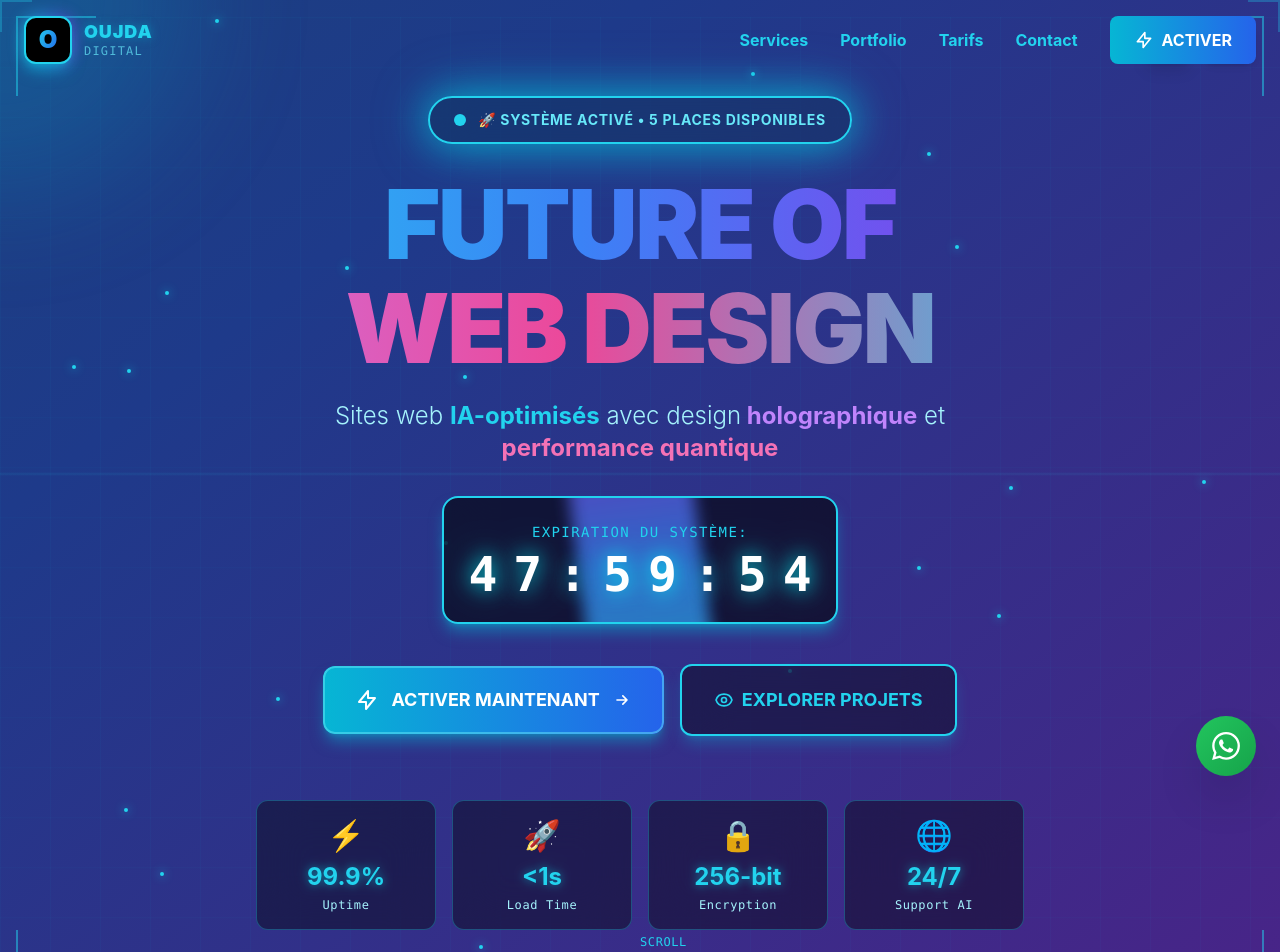
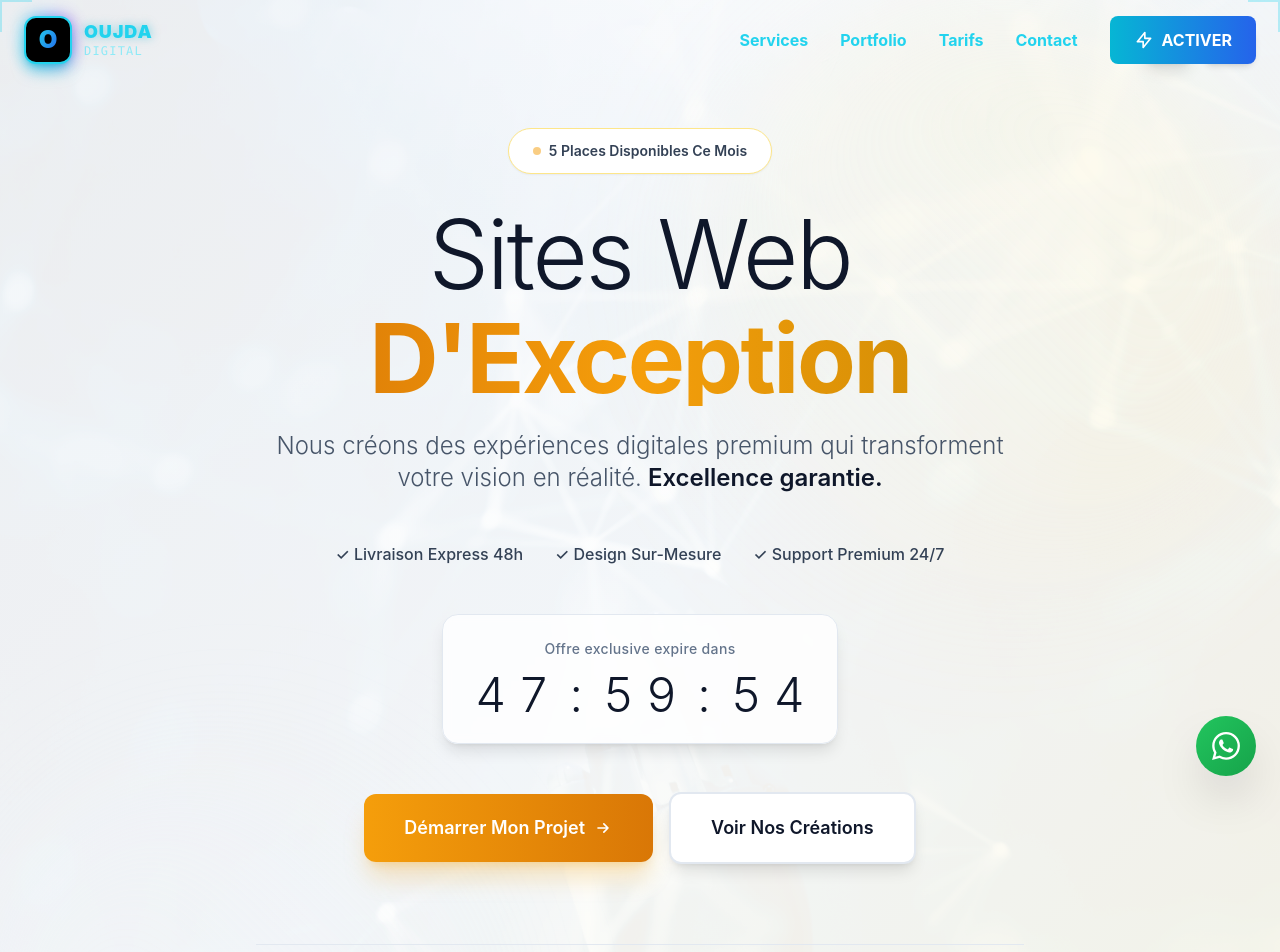
Before and after one commit to jacksparow-222/dd, a Next.js app: page / in a window 1280 px wide. Shown: the top 952 px of the page. Built offline with nearby package versions, Linux system fonts and the light colour scheme.

Commit message:
Update Hero.jsx

```diff
--- a/components/Hero.jsx
+++ b/components/Hero.jsx
@@ -4,7 +4,6 @@ import { useEffect, useState } from 'react';
 export default function Hero(){
   const [spots,setSpots]=useState(5);
   const [timeLeft,setTimeLeft]=useState(48*3600);
-  const [mousePosition, setMousePosition] = useState({ x: 0, y: 0 });
 
   useEffect(()=>{
     const t=setInterval(()=>setTimeLeft(s=>s>0?s-1:0),1000);
@@ -16,14 +15,6 @@ export default function Hero(){
     return ()=>clearInterval(t);
   },[]);
 
-  useEffect(() => {
-    const handleMouseMove = (e) => {
-      setMousePosition({ x: e.clientX, y: e.clientY });
-    };
-    window.addEventListener('mousemove', handleMouseMove);
-    return () => window.removeEventListener('mousemove', handleMouseMove);
-  }, []);
-
   const format = s=>{
     const h=Math.floor(s/3600).toString().padStart(2,'0');
     const m=Math.floor((s%3600)/60).toString().padStart(2,'0');
@@ -32,191 +23,112 @@ export default function Hero(){
   }
 
   return (
-    <section className="relative min-h-screen flex items-center justify-center overflow-hidden bg-black">
-      {/* Custom Wallpaper Background - ADD YOUR IMAGE HERE */}
+    <section className="relative min-h-screen flex items-center justify-center overflow-hidden bg-gradient-to-br from-slate-50 via-white to-amber-50">
+      {/* Custom Wallpaper Background - Subtle and Elegant */}
       <div className="absolute inset-0 z-0">
-        {/* Replace '/wallpaper.jpg' with your image path when ready */}
         <div
-          className="absolute inset-0 bg-cover bg-center bg-no-repeat opacity-40"
+          className="absolute inset-0 bg-cover bg-center bg-no-repeat opacity-5"
           style={{
-            backgroundImage: `url('/wallpaper.jpg')`,
-            filter: 'blur(0px)'
+            backgroundImage: `url('/wallpaper.jpg')`
           }}
         ></div>
-        {/* Fallback animated gradient if no wallpaper */}
-        <div className="absolute inset-0 bg-gradient-to-br from-cyan-900 via-blue-900 to-purple-900 animate-gradient"></div>
       </div>
 
-      {/* Animated Tech Grid */}
-      <div className="absolute inset-0 z-0 opacity-30">
-        <div className="absolute inset-0" style={{
-          backgroundImage: `
-            linear-gradient(rgba(0, 255, 255, 0.1) 1px, transparent 1px),
-            linear-gradient(90deg, rgba(0, 255, 255, 0.1) 1px, transparent 1px)
-          `,
-          backgroundSize: '50px 50px',
-          animation: 'grid-move 20s linear infinite'
-        }}></div>
-      </div>
-
-      {/* Floating Tech Particles */}
-      <div className="absolute inset-0 z-0">
-        {[...Array(20)].map((_, i) => (
-          <div
-            key={i}
-            className="absolute w-1 h-1 bg-cyan-400 rounded-full animate-float"
-            style={{
-              left: `${Math.random() * 100}%`,
-              top: `${Math.random() * 100}%`,
-              animationDelay: `${Math.random() * 5}s`,
-              animationDuration: `${5 + Math.random() * 10}s`,
-              boxShadow: '0 0 10px rgba(0, 255, 255, 0.8)'
-            }}
-          ></div>
-        ))}
-      </div>
-
-      {/* Mouse Glow Effect */}
-      <div
-        className="absolute w-96 h-96 bg-cyan-500 rounded-full opacity-20 blur-3xl pointer-events-none z-0 transition-all duration-300"
-        style={{
-          left: `${mousePosition.x - 192}px`,
-          top: `${mousePosition.y - 192}px`,
-        }}
-      ></div>
-
-      {/* Scanline Effect */}
-      <div className="absolute inset-0 z-0 pointer-events-none opacity-10">
-        <div className="absolute inset-0 bg-gradient-to-b from-transparent via-cyan-400 to-transparent h-1 animate-scan"></div>
-      </div>
+      {/* Subtle decorative elements */}
+      <div className="absolute top-0 right-0 w-[600px] h-[600px] bg-gradient-to-bl from-amber-100/40 to-transparent rounded-full blur-3xl"></div>
+      <div className="absolute bottom-0 left-0 w-[500px] h-[500px] bg-gradient-to-tr from-slate-100/40 to-transparent rounded-full blur-3xl"></div>
 
       {/* Content */}
-      <div className="relative z-10 max-w-6xl mx-auto px-6 py-24 text-center">
-        {/* Holographic Badge */}
-        <div className="inline-flex items-center gap-3 px-6 py-3 mb-8 rounded-full border-2 border-cyan-400 bg-cyan-950/30 backdrop-blur-xl shadow-lg shadow-cyan-500/50 animate-pulse-glow">
-          <div className="relative flex h-3 w-3">
-            <span className="animate-ping absolute inline-flex h-full w-full rounded-full bg-cyan-400 opacity-75"></span>
-            <span className="relative inline-flex rounded-full h-3 w-3 bg-cyan-400"></span>
-          </div>
-          <span className="text-cyan-300 font-bold text-sm tracking-wider">
-            🚀 SYSTÈME ACTIVÉ • {spots} PLACES DISPONIBLES
+      <div className="relative z-10 max-w-6xl mx-auto px-6 py-32 text-center">
+        {/* Premium Badge */}
+        <div className="inline-flex items-center gap-2 px-6 py-3 mb-8 bg-white border border-amber-200 rounded-full shadow-sm">
+          <div className="w-2 h-2 bg-amber-500 rounded-full animate-pulse"></div>
+          <span className="text-sm font-semibold text-slate-700">
+            {spots} Places Disponibles Ce Mois
           </span>
         </div>
 
-        {/* Main Heading with Glitch Effect */}
-        <h1 className="text-5xl md:text-7xl lg:text-8xl font-black text-white mb-6 leading-tight tracking-tight">
-          <span className="block" data-text="FUTURE OF">
-            <span className="relative inline-block text-transparent bg-clip-text bg-gradient-to-r from-cyan-400 via-blue-500 to-purple-600 animate-gradient-x">
-              FUTURE OF
-            </span>
-          </span>
-          <span className="block mt-2" data-text="WEB DESIGN">
-            <span className="relative inline-block text-transparent bg-clip-text bg-gradient-to-r from-purple-400 via-pink-500 to-cyan-400 animate-gradient-x">
-              WEB DESIGN
-            </span>
+        {/* Main Heading */}
+        <h1 className="text-6xl md:text-7xl lg:text-8xl font-light text-slate-900 mb-6 leading-tight tracking-tight">
+          Sites Web
+          <span className="block font-bold bg-gradient-to-r from-amber-600 via-amber-500 to-yellow-600 bg-clip-text text-transparent mt-2">
+            D'Exception
           </span>
         </h1>
 
-        {/* Subheading with Typing Effect */}
-        <p className="text-xl md:text-2xl text-cyan-200 mb-8 max-w-3xl mx-auto leading-relaxed font-light">
-          Sites web <span className="text-cyan-400 font-bold">IA-optimisés</span> avec design
-          <span className="text-purple-400 font-bold"> holographique</span> et
-          <span className="text-pink-400 font-bold"> performance quantique</span>
+        {/* Subheading */}
+        <p className="text-xl md:text-2xl text-slate-600 mb-12 max-w-3xl mx-auto leading-relaxed font-light">
+          Nous créons des expériences digitales premium qui transforment votre vision en réalité.
+          <span className="font-semibold text-slate-900"> Excellence garantie.</span>
         </p>
 
-        {/* Futuristic Countdown */}
-        <div className="inline-block mb-10 group">
-          <div className="bg-black/60 backdrop-blur-xl border-2 border-cyan-400 rounded-2xl p-6 shadow-lg shadow-cyan-500/50 relative overflow-hidden">
-            {/* Animated border glow */}
-            <div className="absolute inset-0 bg-gradient-to-r from-cyan-400 via-blue-500 to-purple-600 opacity-75 blur animate-border-flow"></div>
+        {/* Value Propositions */}
+        <div className="flex flex-wrap justify-center gap-8 mb-12 text-slate-700">
+          {[
+            '✓ Livraison Express 48h',
+            '✓ Design Sur-Mesure',
+            '✓ Support Premium 24/7'
+          ].map((item, i) => (
+            <div key={i} className="flex items-center gap-2 text-sm md:text-base font-medium">
+              {item}
+            </div>
+          ))}
+        </div>
 
-            <div className="relative z-10">
-              <p className="text-cyan-400 text-sm mb-2 font-mono tracking-widest">EXPIRATION DU SYSTÈME:</p>
-              <div className="flex gap-4 text-4xl md:text-5xl font-bold text-white font-mono tabular-nums">
-                {format(timeLeft).split('').map((char, i) => (
-                  <span
-                    key={i}
-                    className="inline-block"
-                    style={{
-                      textShadow: '0 0 20px rgba(0, 255, 255, 0.8), 0 0 40px rgba(0, 255, 255, 0.4)',
-                      animation: char === ':' ? 'pulse 1s infinite' : 'none'
-                    }}
-                  >
-                    {char}
-                  </span>
-                ))}
-              </div>
+        {/* Elegant Countdown */}
+        <div className="inline-block mb-12">
+          <div className="bg-white/80 backdrop-blur-sm border border-slate-200 rounded-2xl px-8 py-6 shadow-lg">
+            <p className="text-slate-500 text-sm mb-3 font-medium tracking-wide">Offre exclusive expire dans</p>
+            <div className="flex gap-3 text-4xl md:text-5xl font-light text-slate-900 tabular-nums">
+              {format(timeLeft).split('').map((char, i) => (
+                <span key={i} className="inline-block min-w-[1ch]">
+                  {char}
+                </span>
+              ))}
             </div>
           </div>
         </div>
 
-        {/* Futuristic CTA Buttons */}
-        <div className="flex flex-col sm:flex-row gap-4 justify-center items-center mb-16">
+        {/* Premium CTA */}
+        <div className="flex flex-col sm:flex-row gap-4 justify-center items-center">
           <a
             href={`https://wa.me/${(process.env.NEXT_PUBLIC_WHATSAPP||'+212600000000').replace(/\D/g,'')}`}
-            className="group relative px-8 py-5 bg-gradient-to-r from-cyan-500 to-blue-600 rounded-xl font-bold text-lg text-white overflow-hidden transform hover:scale-105 transition-all duration-300 shadow-lg shadow-cyan-500/50 hover:shadow-cyan-500/80"
+            className="group px-10 py-5 bg-gradient-to-r from-amber-500 to-amber-600 text-white rounded-xl font-semibold text-lg shadow-xl shadow-amber-500/25 hover:shadow-2xl hover:shadow-amber-500/40 transform hover:-translate-y-1 transition-all duration-300"
           >
-            <span className="relative z-10 flex items-center gap-3">
-              <svg className="w-6 h-6" fill="none" stroke="currentColor" viewBox="0 0 24 24">
-                <path strokeLinecap="round" strokeLinejoin="round" strokeWidth={2} d="M13 10V3L4 14h7v7l9-11h-7z" />
-              </svg>
-              ACTIVER MAINTENANT
+            <span className="flex items-center gap-2">
+              Démarrer Mon Projet
               <svg className="w-5 h-5 group-hover:translate-x-1 transition-transform" fill="none" stroke="currentColor" viewBox="0 0 24 24">
                 <path strokeLinecap="round" strokeLinejoin="round" strokeWidth={2} d="M13 7l5 5m0 0l-5 5m5-5H6" />
               </svg>
             </span>
-            <div className="absolute inset-0 bg-gradient-to-r from-blue-600 to-cyan-500 opacity-0 group-hover:opacity-100 transition-opacity"></div>
-            {/* Animated border */}
-            <div className="absolute inset-0 border-2 border-cyan-300 rounded-xl opacity-0 group-hover:opacity-100 animate-pulse"></div>
           </a>
 
           <a
             href="#portfolio"
-            className="group px-8 py-5 bg-black/40 backdrop-blur-xl text-cyan-400 font-bold rounded-xl text-lg border-2 border-cyan-400 hover:bg-cyan-400 hover:text-black transform hover:scale-105 transition-all duration-300 shadow-lg shadow-cyan-500/30"
+            className="px-10 py-5 bg-white text-slate-900 border-2 border-slate-200 rounded-xl font-semibold text-lg hover:border-amber-500 hover:text-amber-600 transform hover:-translate-y-1 transition-all duration-300 shadow-lg"
           >
-            <span className="flex items-center gap-2">
-              <svg className="w-5 h-5" fill="none" stroke="currentColor" viewBox="0 0 24 24">
-                <path strokeLinecap="round" strokeLinejoin="round" strokeWidth={2} d="M15 12a3 3 0 11-6 0 3 3 0 016 0z" />
-                <path strokeLinecap="round" strokeLinejoin="round" strokeWidth={2} d="M2.458 12C3.732 7.943 7.523 5 12 5c4.478 0 8.268 2.943 9.542 7-1.274 4.057-5.064 7-9.542 7-4.477 0-8.268-2.943-9.542-7z" />
-              </svg>
-              EXPLORER PROJETS
-            </span>
+            Voir Nos Créations
           </a>
         </div>
 
-        {/* Tech Stats Grid */}
-        <div className="grid grid-cols-2 md:grid-cols-4 gap-4">
-          {[
-            {icon: '⚡', stat: '99.9%', label: 'Uptime'},
-            {icon: '🚀', stat: '<1s', label: 'Load Time'},
-            {icon: '🔒', stat: '256-bit', label: 'Encryption'},
-            {icon: '🌐', stat: '24/7', label: 'Support AI'}
-          ].map((item, i) => (
-            <div
-              key={i}
-              className="bg-black/40 backdrop-blur-xl rounded-xl p-4 border border-cyan-400/30 hover:border-cyan-400 transition-all duration-300 group"
-            >
-              <div className="text-3xl mb-2 transform group-hover:scale-110 transition-transform">{item.icon}</div>
-              <div className="text-2xl font-bold text-cyan-400 mb-1" style={{textShadow: '0 0 10px rgba(0, 255, 255, 0.5)'}}>{item.stat}</div>
-              <div className="text-xs text-cyan-200 font-mono tracking-wider">{item.label}</div>
-            </div>
-          ))}
-        </div>
-      </div>
-
-      {/* Corner Tech Elements */}
-      <div className="absolute top-4 left-4 w-20 h-20 border-l-2 border-t-2 border-cyan-400 opacity-50"></div>
-      <div className="absolute top-4 right-4 w-20 h-20 border-r-2 border-t-2 border-cyan-400 opacity-50"></div>
-      <div className="absolute bottom-4 left-4 w-20 h-20 border-l-2 border-b-2 border-cyan-400 opacity-50"></div>
-      <div className="absolute bottom-4 right-4 w-20 h-20 border-r-2 border-b-2 border-cyan-400 opacity-50"></div>
-
-      {/* Scroll Indicator */}
-      <div className="absolute bottom-8 left-1/2 transform -translate-x-1/2 animate-bounce">
-        <div className="flex flex-col items-center gap-2 text-cyan-400">
-          <span className="text-xs font-mono tracking-wider">SCROLL</span>
-          <svg className="w-6 h-6 animate-pulse" fill="none" stroke="currentColor" viewBox="0 0 24 24">
-            <path strokeLinecap="round" strokeLinejoin="round" strokeWidth={2} d="M19 14l-7 7m0 0l-7-7m7 7V3" />
-          </svg>
+        {/* Trust Indicators - Clean & Minimal */}
+        <div className="mt-20 pt-12 border-t border-slate-200">
+          <p className="text-slate-500 text-sm mb-8 font-medium">Ils nous font confiance</p>
+          <div className="grid grid-cols-2 md:grid-cols-4 gap-8 max-w-4xl mx-auto">
+            {[
+              { number: '50+', label: 'Clients Premium' },
+              { number: '100%', label: 'Satisfaction' },
+              { number: '48h', label: 'Livraison' },
+              { number: '5★', label: 'Note Moyenne' }
+            ].map((stat, i) => (
+              <div key={i} className="text-center">
+                <div className="text-3xl md:text-4xl font-bold bg-gradient-to-r from-amber-600 to-amber-500 bg-clip-text text-transparent mb-2">
+                  {stat.number}
+                </div>
+                <div className="text-sm text-slate-600 font-medium">{stat.label}</div>
+              </div>
+            ))}
+          </div>
         </div>
       </div>
     </section>
```
